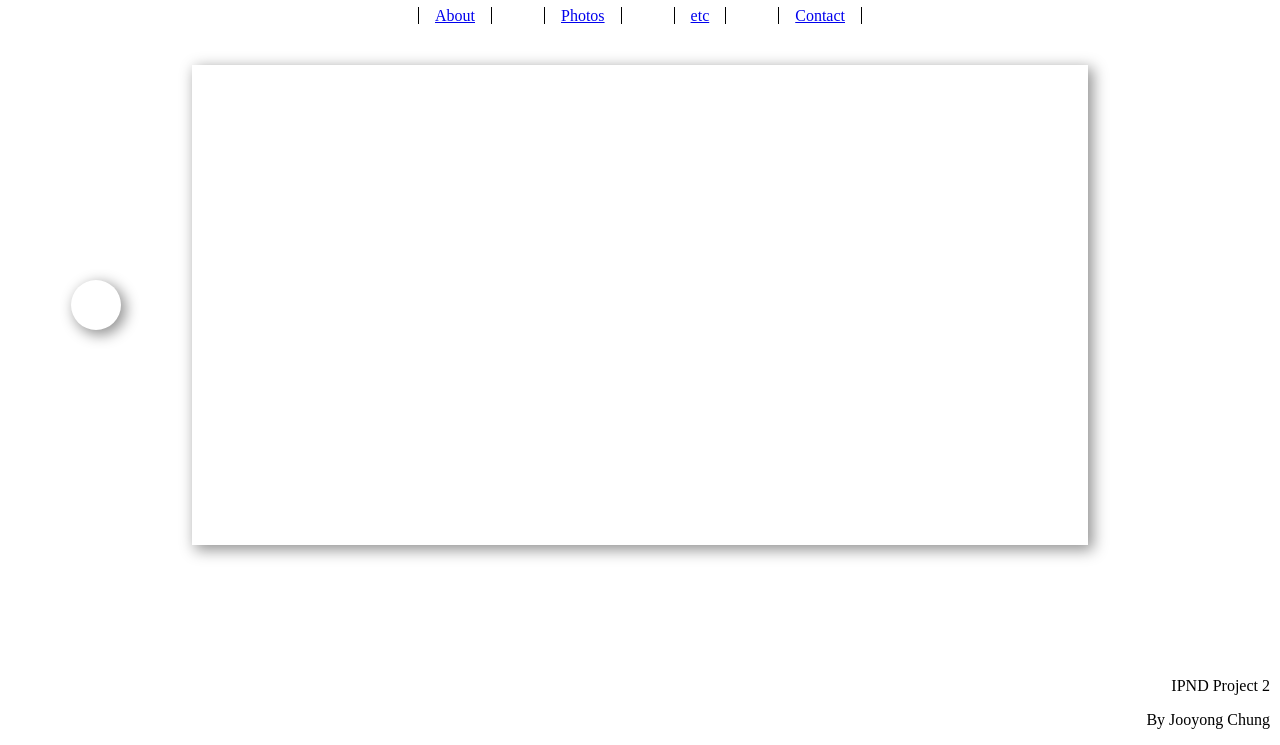
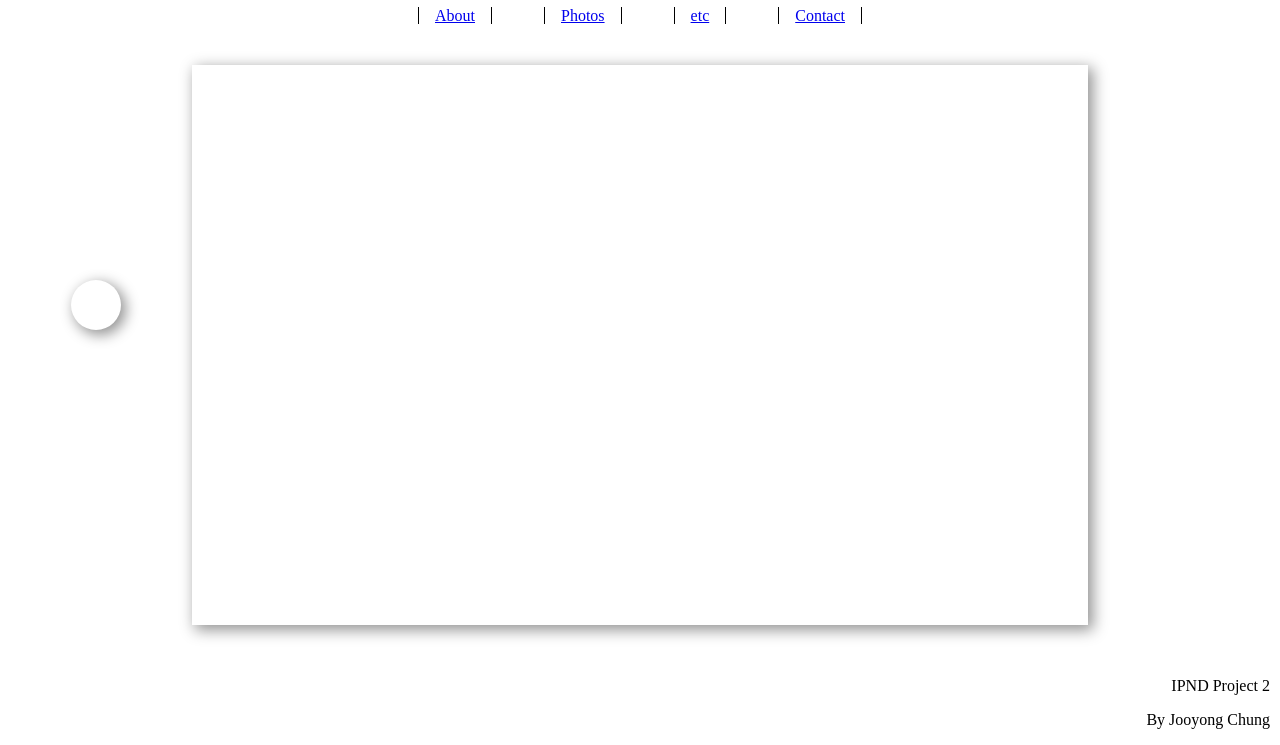
Before and after one commit to ArpyJr/ipndproject2, a plain HTML site: page index.html in a window 1280 px wide. Shown: the part 55-800 px from the top of the page. Drawn offline with Linux system fonts and the light colour scheme.

Commit message:
more style changes

```diff
--- a/main.css
+++ b/main.css
@@ -9,7 +9,6 @@ body {
 #wrapper {
 	height: 100%;
 	width: 100%;
-	max-width: 1400px;
 	margin: 0 auto;
 	position: relative;
 }
@@ -61,7 +60,7 @@ h1 {
 /* styling for navigation bar --- END --- */
 /* styling for #main --- START --- */
 #main {
-	height: 60vh;
+	height: 70vh;
 	padding-top: 30px;
 	display: flex;
 }
```
